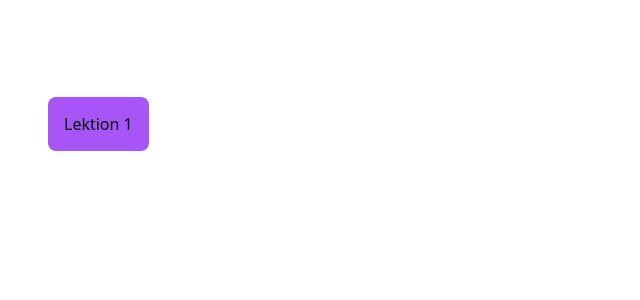
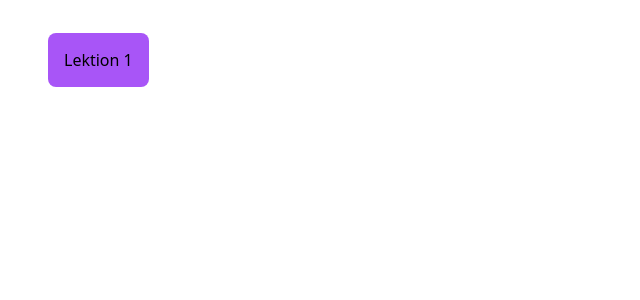
Before and after one commit to henrikvilhelmberglund/frontend-projekt-23-svelte, a SvelteKit app: page / in a window 1280 px wide. Shown: the top 300 px of the page, without its empty margins (0-640 px from the left). Built offline with nearby package versions, Linux system fonts and the light colour scheme.

Commit message:
fix: :bug: move +layout.svelte to subfolder for less ugly, use Nav component

```diff
--- a/src/routes/+layout.svelte
+++ b/src/routes/+layout.svelte
@@ -1,18 +1,9 @@
 <script>
 	import "../app.postcss";
-	import { page } from "$app/stores";
-	let routes = ["login", "pizza", "multiplesteps", "tabsystem"];
+
 </script>
 
-<nav class="p-8">
-	{#each routes as route}
-		{#if $page.route.id === "/01"}
-			<a class="m-4 rounded-lg bg-blue-400 p-4 text-black" href="01/{route}">{route}</a>
-		{:else if $page.route.id.includes("/01/")}
-			<a class="m-4 rounded-lg bg-blue-400 p-4 text-black" href={route}>{route}</a>
-		{/if}
-	{/each}
-</nav>
+
 
 <slot />
 
--- /dev/null
+++ b/src/routes/01/+layout.svelte
@@ -0,0 +1,11 @@
+<script>
+	import Nav from "$lib/Nav.svelte";
+	let routes = ["login", "pizza", "multiplesteps", "tabsystem"];
+	let prefix = "/01";
+</script>
+
+<Nav {routes} {prefix} />
+<slot />
+
+<style>
+</style>
```
